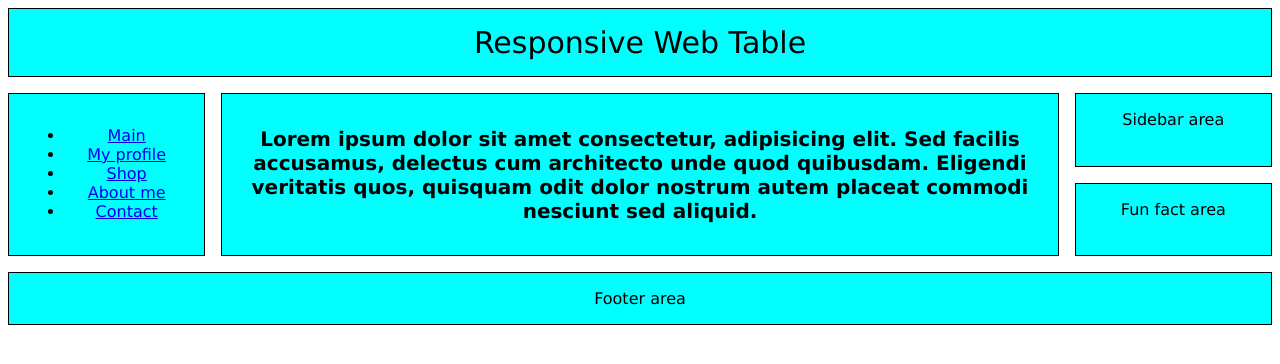
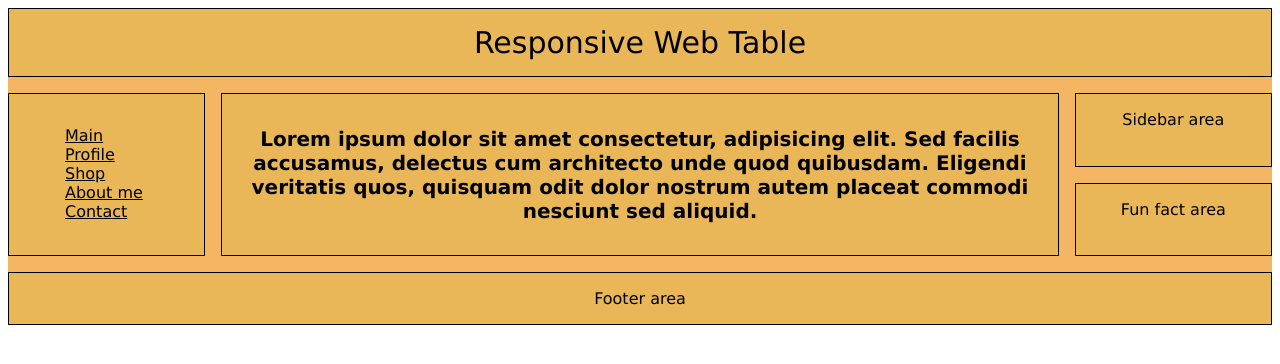
Before and after one commit to Tub1s/CSS_Grid_For_Volvo, a plain HTML site: page index.html in a window 1280 px wide. Drawn offline with Linux system fonts and the light colour scheme.

Commit message:
Final commit

```diff
--- a/index.html
+++ b/index.html
@@ -14,7 +14,7 @@
         <navi class="nav-bar">
             <ul>
                 <li><a href="#">Main</a></li>
-                <li><a href="#">My profile</a></li>
+                <li><a href="#">Profile</a></li>
                 <li><a href="#">Shop</a></li>
                 <li><a href="#">About me</a></li>
                 <li><a href="#">Contact</a></li>
--- a/style.scss
+++ b/style.scss
@@ -11,16 +11,30 @@ html {
     display: grid;
     grid-gap: 1rem;
     grid-template-columns: repeat(12, [column-start] 1fr);
+    background: $secondary-color;
 
     > * {
+        background: $basic-color;
         grid-column: column-start / span 12;
         border: 1px solid black;
         padding: 1rem;
     }
 
+    ul li {
+        list-style: none;
+    }
+
+    a:link {
+        color: black;
+    }
+
     .header {
         font-style: bold;
         font-size: 30px;
+    }
+
+    .nav-bar {
+        text-align: left;
     }
 
     .content h1 {
@@ -30,12 +44,8 @@ html {
 }
 
 
-@media only screen and (max-width: 575px) {
+@media (max-width: 575px) {
     .wrapper {
-
-        > * {
-            background: white;
-        }
 
         .sidebar {
             grid-column: column-start / span 3;
@@ -58,12 +68,56 @@ html {
     }
 }
 
-@media only screen and (min-width: 576px) {
+@media (min-width: 576px) {
     .wrapper {
 
-        > * {
-            background: red;
+        .sidebar {
+            grid-column: column-start / span 3;
+            grid-row: 3;
         }
+
+        .fact {
+            grid-column: column-start / span 3;
+            grid-row: 4;
+        }
+
+        .content, .footer {
+            grid-column: column-start 4 / span 9;
+        }
+
+        .nav-bar ul {
+            display: flex;
+            justify-content: space-between;
+        }
+    }
+}
+
+@media (min-width: 768px) {
+    .wrapper {
+
+        .sidebar {
+            grid-column: column-start / span 3;
+            grid-row: 3;
+        }
+
+        .fact {
+            grid-column: column-start / span 3;
+            grid-row: 4;
+        }
+
+        .content, .footer {
+            grid-column: column-start 4 / span 9;
+        }
+
+        .nav-bar ul {
+            display: flex;
+            justify-content: space-between;
+        }
+    }
+}
+
+@media (min-width: 992px) {
+    .wrapper {
 
         .nav-bar {
             grid-column: column-start / span 2;
@@ -77,6 +131,7 @@ html {
 
         .sidebar {
             grid-column: column-start 11 / span 2;
+            grid-row: 2;
         }
 
         .fact {
@@ -88,18 +143,14 @@ html {
             grid-column: column-start / span 12;
         }
 
-        nav ul {
+        navi ul {
             flex-direction: column;
         }
     }
 }
 
-@media only screen and (min-width: 768px) {
+@media (min-width: 1200px) {
     .wrapper {
-
-        > * {
-            background: green;
-        }
 
         .nav-bar {
             grid-column: column-start / span 2;
@@ -113,6 +164,7 @@ html {
 
         .sidebar {
             grid-column: column-start 11 / span 2;
+            grid-row: 2;
         }
 
         .fact {
@@ -124,80 +176,8 @@ html {
             grid-column: column-start / span 12;
         }
 
-        nav ul {
+        navi ul {
             flex-direction: column;
         }
     }
 }
-
-@media only screen and (min-width: 992px) {
-    .wrapper {
-
-        > * {
-            background: blue;
-        }
-
-        .nav-bar {
-            grid-column: column-start / span 2;
-            grid-row: 2 / 4;
-        }
-
-        .content {
-            grid-column: column-start 3 / span 8;
-            grid-row: 2 / 4;
-        }
-
-        .sidebar {
-            grid-column: column-start 11 / span 2;
-        }
-
-        .fact {
-            grid-column: column-start 11 / span 2;
-            grid-row: 3;
-        }
-
-        .footer {
-            grid-column: column-start / span 12;
-        }
-
-        nav ul {
-            flex-direction: column;
-        }
-    }
-}
-
-@media only screen and (min-width: 1200px) {
-    .wrapper {
-
-        > * {
-            background: cyan;
-        }
-
-        .nav-bar {
-            grid-column: column-start / span 2;
-            grid-row: 2 / 4;
-        }
-
-        .content {
-            grid-column: column-start 3 / span 8;
-            grid-row: 2 / 4;
-        }
-
-        .sidebar {
-            grid-column: column-start 11 / span 2;
-        }
-
-        .fact {
-            grid-column: column-start 11 / span 2;
-            grid-row: 3;
-        }
-
-        .footer {
-            grid-column: column-start / span 12;
-        }
-
-        nav ul {
-            flex-direction: column;
-        }
-    }
-}
```
Also changed, not shown: style.css, 1 other file.
